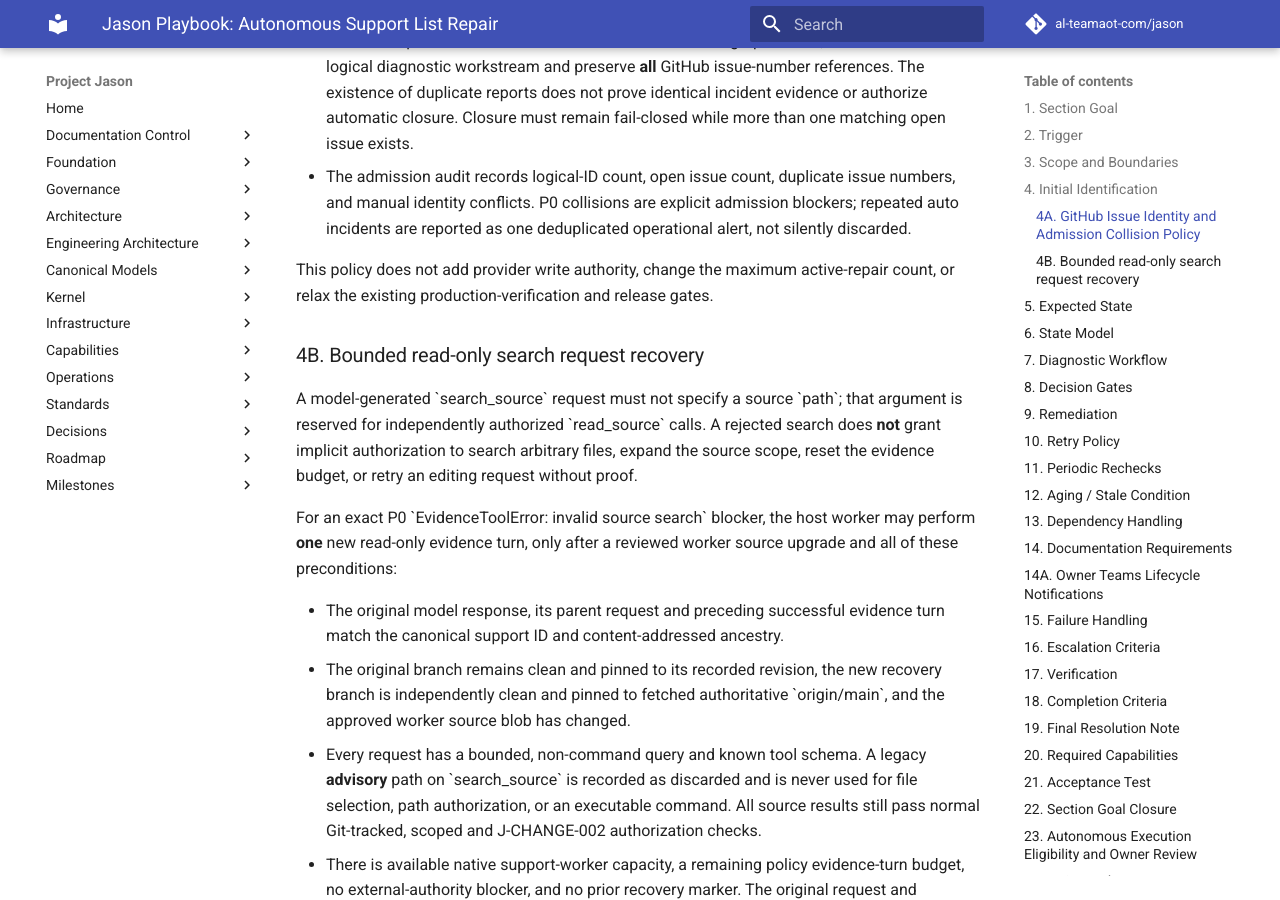
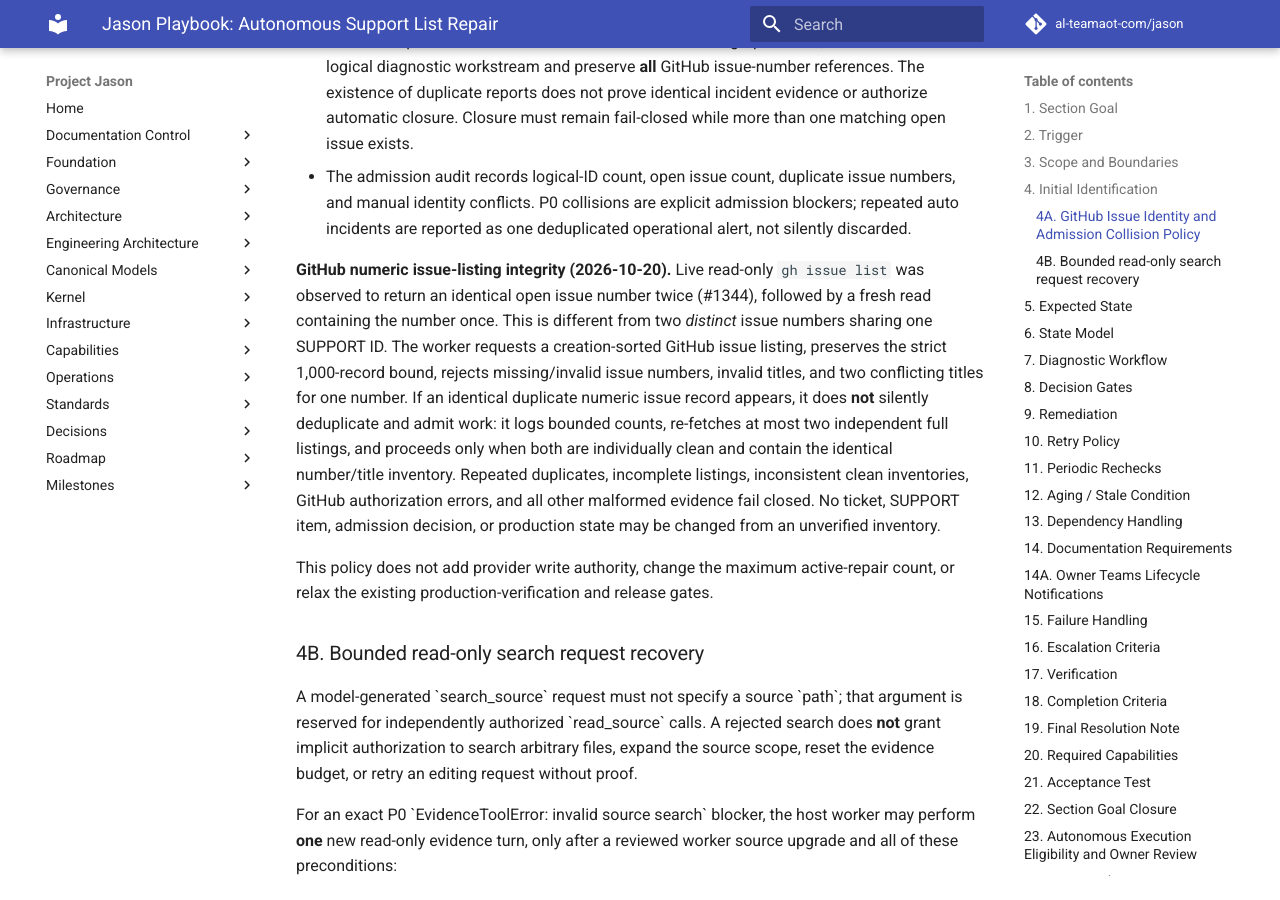
Before and after one commit to al-teamaot-com/jason, an MkDocs documentation site: the page built from docs/playbooks/Jason-Support-List-Autonomous-Repair.md, in a window 1280 px wide and 900 px high, scrolled down 1233 px. Built offline with MkDocs 1.6.1 and Material for MkDocs 9.7.7, drawn with Linux system fonts in a browser that asks for light colours; comment, search, counter and statistics services are not loaded.

Commit message:
docs: require verified complete GitHub support issue snapshots after duplicate identities

```diff
--- a/docs/playbooks/Jason-Support-List-Autonomous-Repair.md
+++ b/docs/playbooks/Jason-Support-List-Autonomous-Repair.md
@@ -22,6 +22,8 @@ The canonical SUPPORT identifier names an approved repair workstream; each GitHu
 - When unrelated manual GitHub issues share one SUPPORT ID, classify the ID as an **identity conflict**, record the exact issue numbers and block automated admission/closure of that ambiguous workstream. Assign distinct canonical IDs in a separately reviewed source-and-issue migration before resuming. Do not infer that one issue supersedes another.
 - When multiple SUPPORT-AUTO issues share the same fingerprinted ID, retain them as one logical diagnostic workstream and preserve **all** GitHub issue-number references. The existence of duplicate reports does not prove identical incident evidence or authorize automatic closure. Closure must remain fail-closed while more than one matching open issue exists.
 - The admission audit records logical-ID count, open issue count, duplicate issue numbers, and manual identity conflicts. P0 collisions are explicit admission blockers; repeated auto incidents are reported as one deduplicated operational alert, not silently discarded.
+
+**GitHub numeric issue-listing integrity (2026-10-20).** Live read-only `gh issue list` was observed to return an identical open issue number twice (#1344), followed by a fresh read containing the number once. This is different from two *distinct* issue numbers sharing one SUPPORT ID. The worker requests a creation-sorted GitHub issue listing, preserves the strict 1,000-record bound, rejects missing/invalid issue numbers, invalid titles, and two conflicting titles for one number. If an identical duplicate numeric issue record appears, it does **not** silently deduplicate and admit work: it logs bounded counts, re-fetches at most two independent full listings, and proceeds only when both are individually clean and contain the identical number/title inventory. Repeated duplicates, incomplete listings, inconsistent clean inventories, GitHub authorization errors, and all other malformed evidence fail closed. No ticket, SUPPORT item, admission decision, or production state may be changed from an unverified inventory.
 
 This policy does not add provider write authority, change the maximum active-repair count, or relax the existing production-verification and release gates.
 
```
